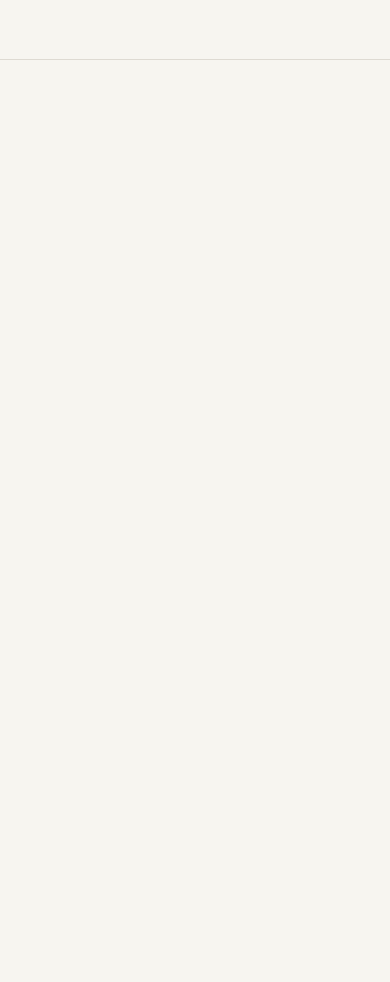
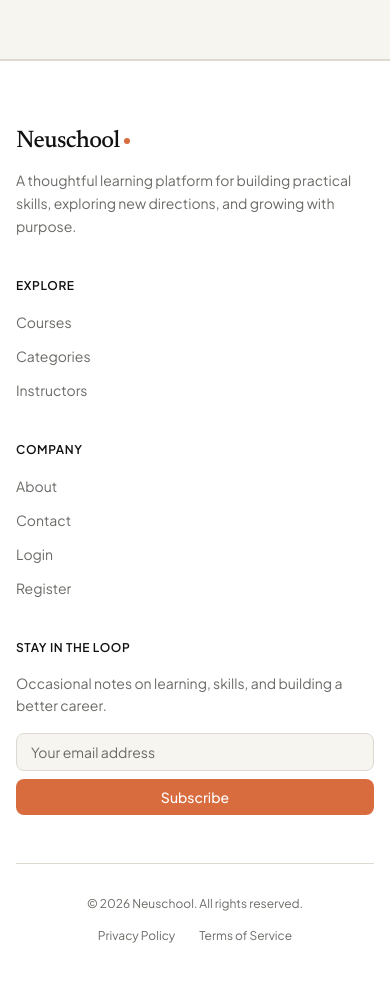
Before and after one commit to sahariaalmahamud/Neuschool, a Next.js app in the folder client/: page / in a window 390 px wide. Shown: the part 9320-10302 px from the top of the page. Before the commit the page ends 9380 px from the top, so only its background shows below. Built offline with nearby package versions, Linux system fonts and the light colour scheme.

Commit message:
feat: add global footer

```diff
--- a/client/src/app/layout.tsx
+++ b/client/src/app/layout.tsx
@@ -1,6 +1,7 @@
 import type { Metadata } from "next";
 import { Plus_Jakarta_Sans, Newsreader } from "next/font/google";
 import Navbar from "@/components/Navbar";
+import Footer from "@/components/Footer";
 import "./globals.css";
 
 const sansFont = Plus_Jakarta_Sans({
@@ -34,6 +35,7 @@ export default function RootLayout({
       <body className="min-h-full flex flex-col bg-background text-text-primary font-sans">
         <Navbar />
         {children}
+        <Footer />
       </body>
     </html>
   );
--- /dev/null
+++ b/client/src/components/Footer.tsx
@@ -0,0 +1,141 @@
+"use client";
+
+import Link from "next/link";
+
+export default function Footer() {
+  return (
+    <footer className="bg-surface border-t border-border mt-auto" aria-label="Application Footer">
+      <div className="max-w-7xl mx-auto px-4 sm:px-6 lg:px-8 py-16 md:py-20">
+        <div className="grid grid-cols-1 md:grid-cols-2 lg:grid-cols-12 gap-10 lg:gap-8">
+          {/* 1. Brand & Editorial Intro */}
+          <div className="lg:col-span-4 space-y-3">
+            <Link
+              href="/"
+              className="font-serif text-2xl font-medium tracking-tight text-text-primary inline-flex items-center gap-1 hover:opacity-90 transition-fast"
+            >
+              Neuschool
+              <span className="w-1.5 h-1.5 rounded-full bg-accent inline-block" />
+            </Link>
+            <p className="font-sans text-sm text-text-muted leading-relaxed max-w-sm">
+              A thoughtful learning platform for building practical skills, exploring new directions, and growing with purpose.
+            </p>
+          </div>
+
+          {/* 2. Explore Navigation */}
+          <div className="lg:col-span-2">
+            <h3 className="font-sans text-xs font-semibold uppercase tracking-wider text-text-primary mb-4">
+              Explore
+            </h3>
+            <ul className="space-y-2.5" role="list">
+              <li>
+                <Link
+                  href="/courses"
+                  className="text-sm font-sans text-text-muted hover:text-accent transition-fast"
+                >
+                  Courses
+                </Link>
+              </li>
+              <li>
+                <Link
+                  href="/categories"
+                  className="text-sm font-sans text-text-muted hover:text-accent transition-fast"
+                >
+                  Categories
+                </Link>
+              </li>
+              <li>
+                <Link
+                  href="/instructors"
+                  className="text-sm font-sans text-text-muted hover:text-accent transition-fast"
+                >
+                  Instructors
+                </Link>
+              </li>
+            </ul>
+          </div>
+
+          {/* 3. Company Navigation */}
+          <div className="lg:col-span-2">
+            <h3 className="font-sans text-xs font-semibold uppercase tracking-wider text-text-primary mb-4">
+              Company
+            </h3>
+            <ul className="space-y-2.5" role="list">
+              <li>
+                <Link
+                  href="/about"
+                  className="text-sm font-sans text-text-muted hover:text-accent transition-fast"
+                >
+                  About
+                </Link>
+              </li>
+              <li>
+                <Link
+                  href="/contact"
+                  className="text-sm font-sans text-text-muted hover:text-accent transition-fast"
+                >
+                  Contact
+                </Link>
+              </li>
+              <li>
+                <Link
+                  href="/login"
+                  className="text-sm font-sans text-text-muted hover:text-accent transition-fast"
+                >
+                  Login
+                </Link>
+              </li>
+              <li>
+                <Link
+                  href="/register"
+                  className="text-sm font-sans text-text-muted hover:text-accent transition-fast"
+                >
+                  Register
+                </Link>
+              </li>
+            </ul>
+          </div>
+
+          {/* 4. Newsletter Subscription */}
+          <div className="lg:col-span-4">
+            <h3 className="font-sans text-xs font-semibold uppercase tracking-wider text-text-primary mb-4">
+              Stay in the loop
+            </h3>
+            <p className="font-sans text-sm text-text-muted mb-4 leading-relaxed">
+              Occasional notes on learning, skills, and building a better career.
+            </p>
+            <form onSubmit={(e) => e.preventDefault()} className="flex flex-col sm:flex-row gap-2">
+              <input
+                type="email"
+                placeholder="Your email address"
+                aria-label="Email address for newsletter"
+                required
+                className="px-3.5 py-2 text-sm rounded-md bg-background border border-border text-text-primary placeholder:text-text-muted outline-none focus-visible:outline-2 focus-visible:outline-accent flex-1 font-sans"
+              />
+              <button
+                type="submit"
+                className="px-4 py-2 text-sm font-medium font-sans bg-accent hover:bg-accent-hover text-white rounded-md transition-subtle cursor-pointer shrink-0"
+              >
+                Subscribe
+              </button>
+            </form>
+          </div>
+        </div>
+
+        {/* Bottom Copyright & Legal Row */}
+        <div className="mt-12 pt-8 border-t border-border flex flex-col sm:flex-row items-center justify-between gap-4 text-xs font-sans text-text-muted">
+          <div>
+            &copy; {new Date().getFullYear()} Neuschool. All rights reserved.
+          </div>
+          <div className="flex items-center gap-6">
+            <Link href="/privacy" className="hover:text-text-primary transition-fast">
+              Privacy Policy
+            </Link>
+            <Link href="/terms" className="hover:text-text-primary transition-fast">
+              Terms of Service
+            </Link>
+          </div>
+        </div>
+      </div>
+    </footer>
+  );
+}
```
